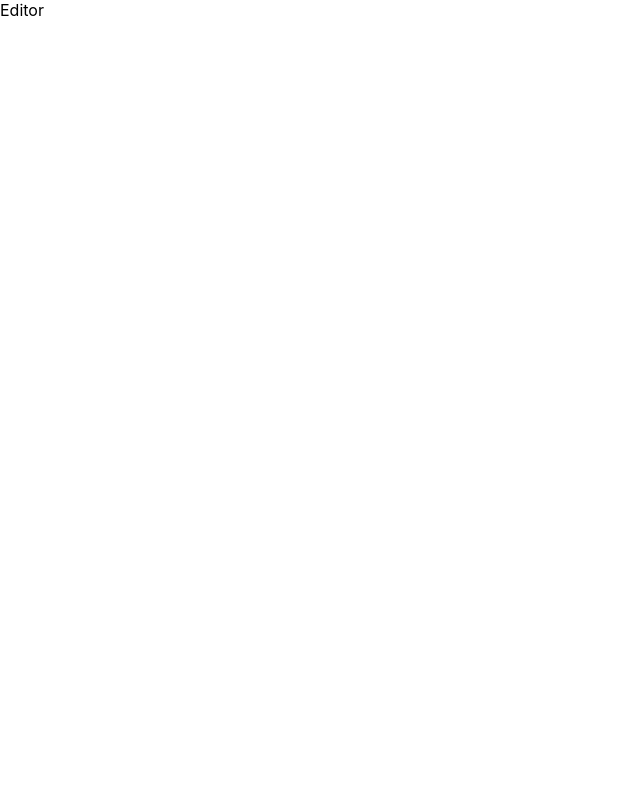
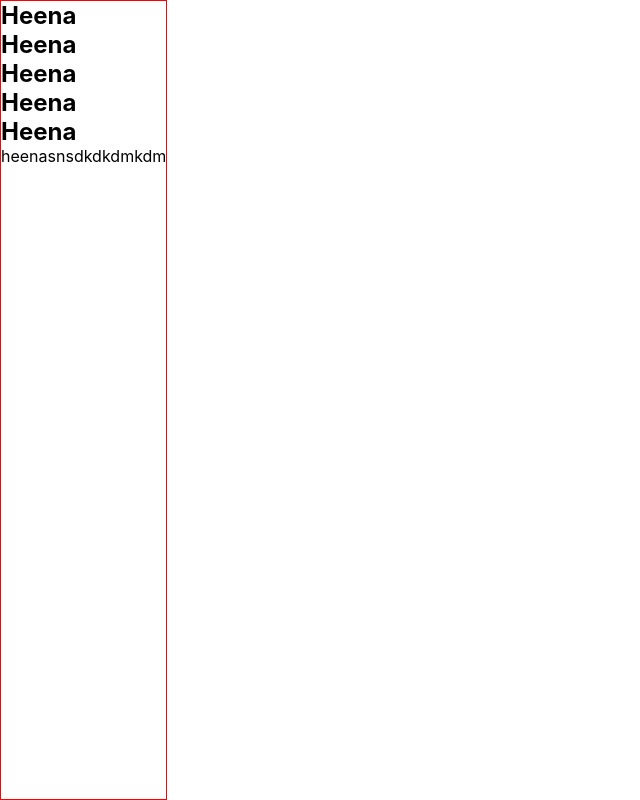
Before and after one commit to Abhay5855/WeNotes, a React (Create React App) app: page /notes in a window 1280 px wide. Before the commit this address had no page. Shown: the whole page, without its empty margins (0-640 px from the left). Built offline with nearby package versions, Linux system fonts and the light colour scheme.

Commit message:
fix-style : using flex width property in child instead of parent and specifying the height as full vh height to the child div

```diff
--- a/src/components/editor/Editor.js
+++ b/src/components/editor/Editor.js
@@ -5,7 +5,7 @@ import React from 'react'
 
 const Editor = () => {
   return (
-    <div>Editor</div>
+    <div></div>
   )
 }
 
--- a/src/components/main_components/Main.js
+++ b/src/components/main_components/Main.js
@@ -2,11 +2,17 @@ import React from "react";
 import Sidebar from "../sidebar/Sidebar";
 import Editor from "../editor/Editor";
 import Notes from "../../notes/Notes";
+import '../sidebar/sidebar.css'
 
 const Main = () => {
   return (
     <div>
+      <div className="sidebar__container">
+
       <Sidebar />
+
+      </div>
+
       <Notes />
       <Editor />
     </div>
--- a/src/components/sidebar/Sidebar.js
+++ b/src/components/sidebar/Sidebar.js
@@ -1,19 +1,19 @@
-
-
-
-
-import React from 'react'
+import React from "react";
+import "./sidebar.css";
 
 const Sidebar = () => {
   return (
-    <div className='sidebar__container'>
+    <div className="sidebar__container">
+      <div className="sidebar__elements">
+        <h2>Heena</h2>
+        <h2>Heena</h2>
+        <h2>Heena</h2>
+        <h2>Heena</h2>
+        <h2>Heena</h2>
+        <p>heenasnsdkdkdmkdm</p>
+      </div>
+    </div>
+  );
+};
 
-
-
-
-
-      </div>
-  )
-}
-
-export default Sidebar
+export default Sidebar;
--- a/src/components/sidebar/sidebar.css
+++ b/src/components/sidebar/sidebar.css
@@ -0,0 +1,21 @@
+
+
+:root {
+      --sidebar : #2B2B2B;
+}
+
+
+
+
+.sidebar__container {
+
+      display: flex;
+
+
+}
+
+.sidebar__elements {
+      flex: 0.3;
+      height: 100vh;
+      border: 1px solid red;
+}
```
